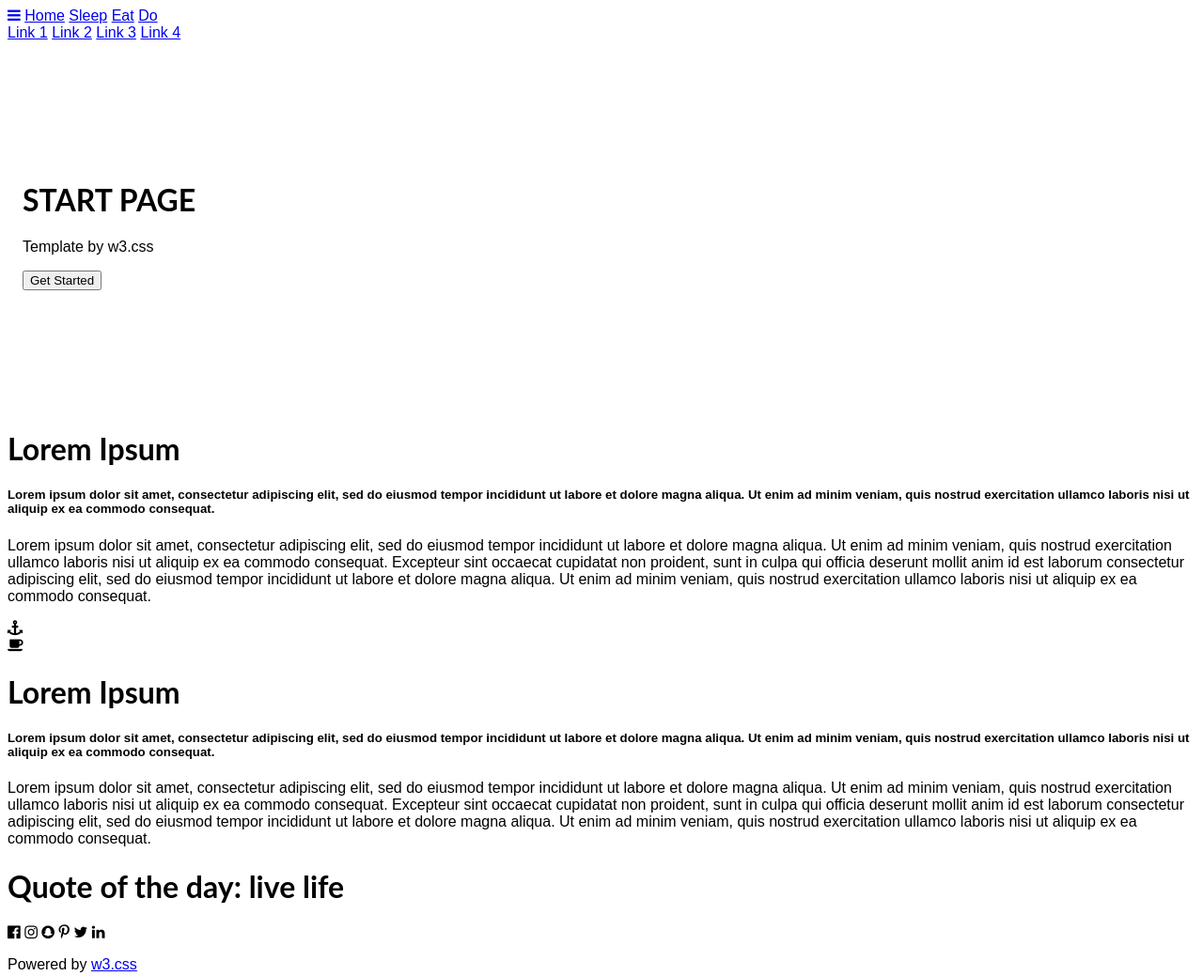
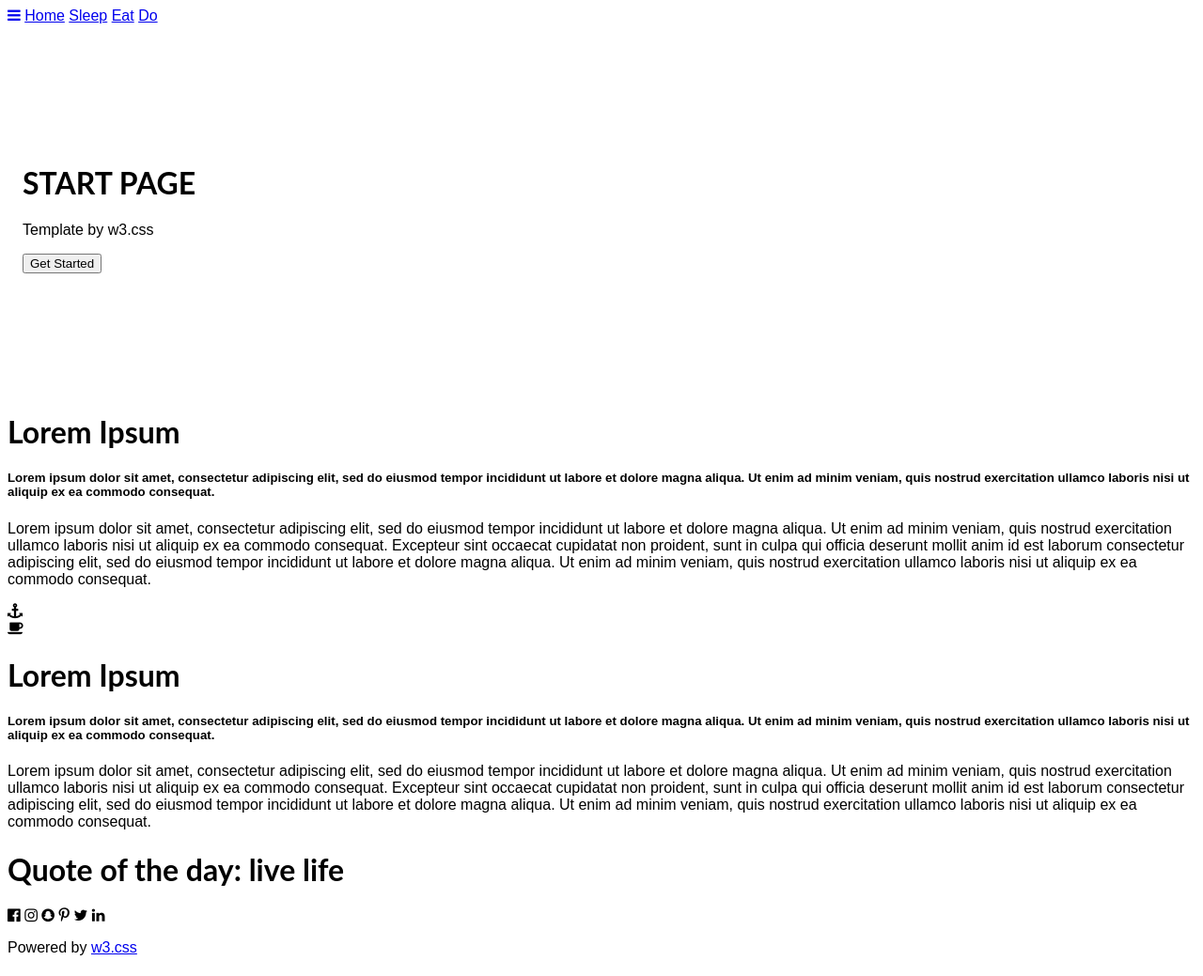
Before and after one commit to jenibrown/web-practicals-2017, a plain HTML site: page index.html in a window 1280 px wide. Shown: the whole page at 94% size. Drawn offline with Linux system fonts and the light colour scheme.

Commit message:
Update index.html

```diff
--- a/index.html
+++ b/index.html
@@ -2,7 +2,7 @@
 <html>
 <title>W3.CSS Template</title>
 <meta charset="UTF-8">
-<meta name="viewport" content="width=device-width, initial-scale=1">
+
 <link rel="stylesheet" href="stylesheet.css">
 <link rel="stylesheet" href="https://cdnjs.cloudflare.com/ajax/libs/font-awesome/4.7.0/css/font-awesome.min.css">
 
@@ -18,13 +18,7 @@
     <a href="#" class="w3-bar-item w3-button w3-hide-small w3-padding-large w3-hover-white">Do</a>
    </div>
 
-  <!-- Navbar on small screens -->
-  <div id="navDemo" class="w3-bar-block w3-white w3-hide w3-hide-large w3-hide-medium w3-large">
-    <a href="#" class="w3-bar-item w3-button w3-padding-large">Link 1</a>
-    <a href="#" class="w3-bar-item w3-button w3-padding-large">Link 2</a>
-    <a href="#" class="w3-bar-item w3-button w3-padding-large">Link 3</a>
-    <a href="#" class="w3-bar-item w3-button w3-padding-large">Link 4</a>
-  </div>
+
 </div>
 
 <!-- Header -->
```
